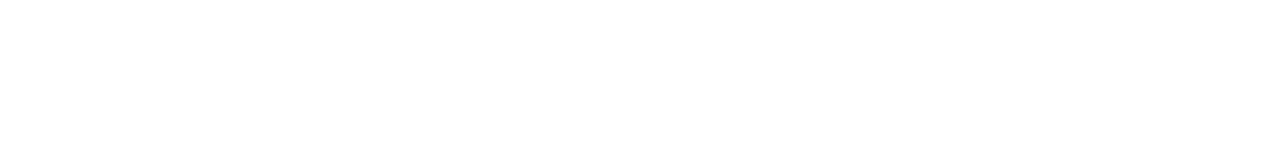
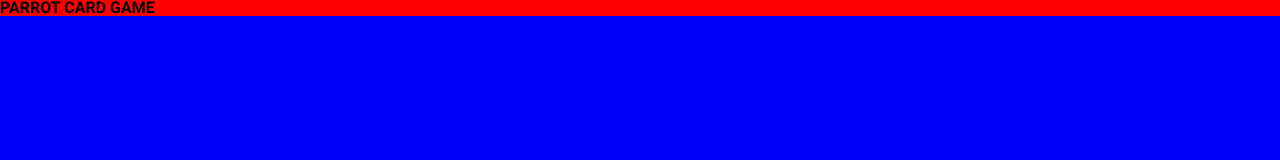
Before and after one commit to RomuloPales/Parrotscardgame, a plain HTML site: page index.html in a window 1280 px wide. Drawn offline with Linux system fonts and the light colour scheme; files that its build step writes are made by us from their sources.

Commit message:
reset+style

```diff
--- a/css/style.css
+++ b/css/style.css
@@ -0,0 +1,10 @@
+body {
+    background-color: blue;
+    font-family: 'Roboto', sans-serif;
+}
+.nome{
+    background-color: red;
+}
+.corpo{
+    background-color: purple;
+}
--- a/index.html
+++ b/index.html
@@ -6,9 +6,20 @@
     <meta name="viewport" content="width=device-width, initial-scale=1.0">
     <link rel="stylesheet" href="reset.css">
     <link rel="stylesheet" href="style.css">
+    <link rel="preconnect" href="https://fonts.googleapis.com">
+<link rel="preconnect" href="https://fonts.gstatic.com" crossorigin>
+<link href="https://fonts.googleapis.com/css2?family=Roboto:wght@700&display=swap" rel="stylesheet">
     <title>Parrot-game</title>
 </head>
 <body>
+    <div class="corpo">
+        <div class="nome"> PARROT CARD GAME</div>
+        <div class="cartas"></div>
+
+        <!---->
+    </div>
+
+
 
 </body>
 </html>
```
Also changed, not shown: bobrossparrot.gif (added), explodyparrot.gif (added), fiestaparrot.gif (added), front.png (added), metalparrot.gif (added), revertitparrot.gif (added), tripletsparrot.gif (added), unicornparrot.gif (added).
